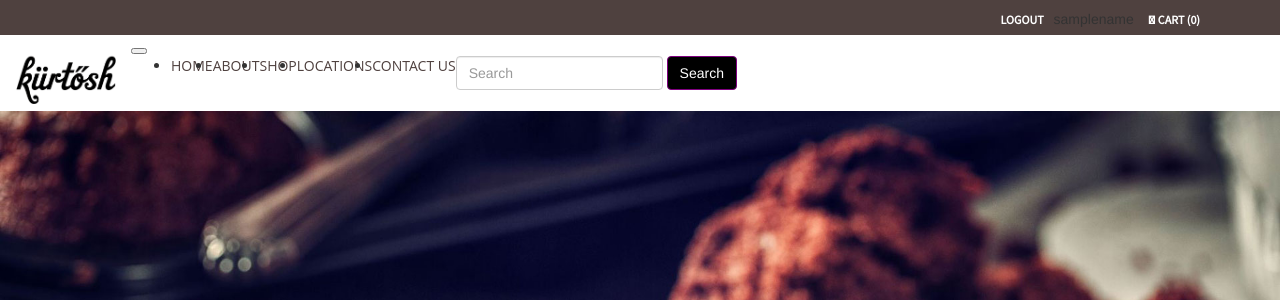
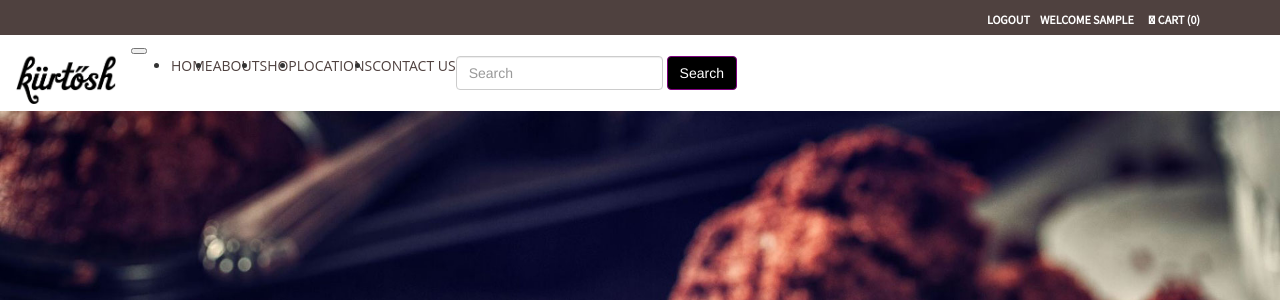
Before and after one commit to MayM20/Kurtosh-CateringWebsite, a PHP site: page /?page=1 in a window 1280 px wide. Shown: the top 300 px of the page. Run offline with PHP 8.4, Linux system fonts and the light colour scheme; the visitor is signed in with stand-in values (Sample User, id 1); data that the repository does not hold is empty; some libraries are stand-ins or nearby versions.

Commit message:
added navbar welcome text and css

```diff
--- a/css/styles.css
+++ b/css/styles.css
@@ -338,3 +338,15 @@ section .section-title {
 .icon-shopping-cart:before{
   content: '\e80f';
 }
+
+.myaccount {
+  font-family: Source Sans Pro;
+    font-weight: bold;
+    font-size: 12px;
+    text-transform: uppercase;
+    color: #ffffff;
+    letter-spacing: 0px;
+    display: inline-block;
+    height: 30px;
+    line-height: 30px;
+}
--- a/includes/navbar.php
+++ b/includes/navbar.php
@@ -4,10 +4,10 @@
     <div class="columns sixteen">
       <ul>
           <?php
-            //session_start();
             if(isset($_SESSION["username"]) && !empty($_SESSION["username"]))
             {
               echo '<li><a href="logout.php">Logout</a></li>';
+              echo "<div class=\"myaccount\">" . "Welcome " . $_SESSION["username"] . "</div>";
 
             }
             else
@@ -15,8 +15,6 @@
               echo '<li><a href="login.php" id="customer_login_link">Log in</a></li>';
               echo '<li><a href="register.php" class="cart_button"><span class="icon-cart"></span>or Register</a></li>';
             }
-            //session_destroy();
-            echo $_SESSION["username"] . "name"; //testing purposes
             ?>
         <li>
           <a href="" class="cart_button"><span class="icon-shopping-cart"></span> Cart (<span class="cart_count">0</span>)</a>
```
